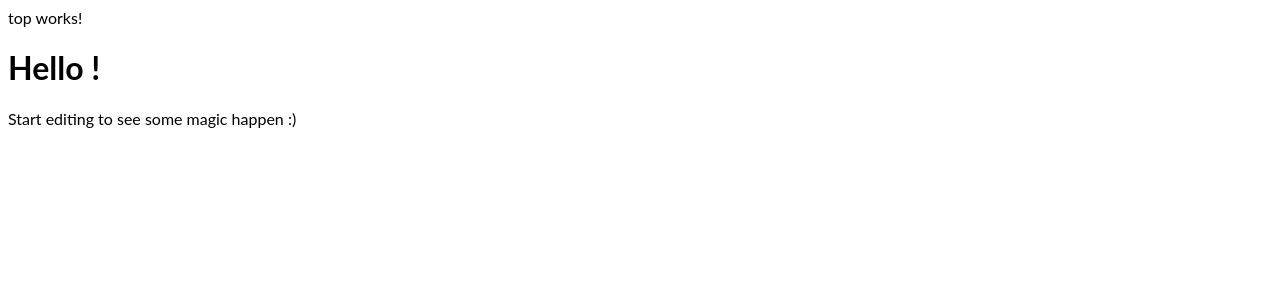
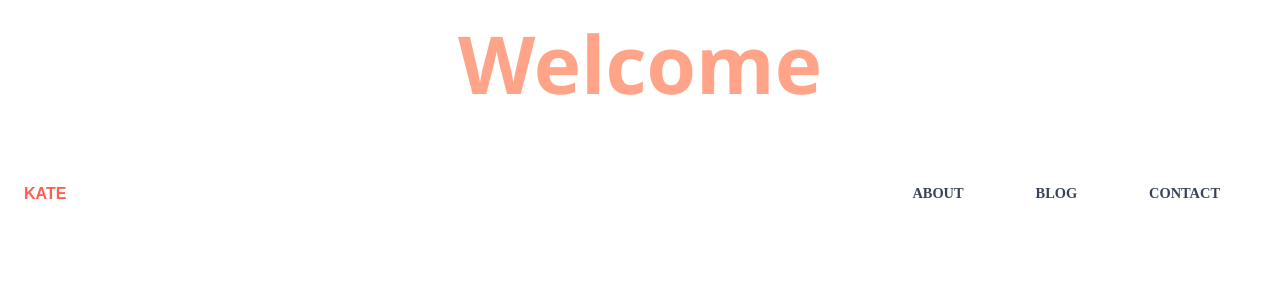
Before and after one commit to Kate-Malipse/angular-ivy, an Angular app: page / in a window 1280 px wide. Shown: the top 300 px of the page. Built offline with nearby package versions, Linux system fonts and the light colour scheme.

Commit message:
Modified top

```diff
--- a/src/app/app.component.html
+++ b/src/app/app.component.html
@@ -1,5 +1,9 @@
-<top></top>
-<hello name="{{ name }}"></hello>
-<p>
-  Start editing to see some magic happen :)
-</p>
+<!DOCTYPE html>
+<meta charset = "UTF-8">
+<html>
+  <body>
+    <div>
+      <top></top>
+    </div>
+  </body>
+</html>
--- a/src/app/app.component.ts
+++ b/src/app/app.component.ts
@@ -1,4 +1,4 @@
-import { Component, VERSION } from '@angular/core';
+import { Component } from '@angular/core';
 
 @Component({
   selector: 'my-app',
@@ -6,5 +6,5 @@ import { Component, VERSION } from '@angular/core';
   styleUrls: [ './app.component.css' ]
 })
 export class AppComponent  {
-  name = ''/*'Angular ' + VERSION.major;*/
+  name = ''
 }
--- a/src/app/app.module.ts
+++ b/src/app/app.module.ts
@@ -3,12 +3,11 @@ import { BrowserModule } from '@angular/platform-browser';
 import { FormsModule } from '@angular/forms';
 
 import { AppComponent } from './app.component';
-import { HelloComponent } from './hello.component';
 import { TopComponent } from './top/top.component';
 
 @NgModule({
   imports:      [ BrowserModule, FormsModule ],
-  declarations: [ AppComponent, HelloComponent, TopComponent ],
+  declarations: [ AppComponent,TopComponent ],
   bootstrap:    [ AppComponent ]
 })
 export class AppModule { }
--- a/src/app/hello.component.ts
+++ /dev/null
@@ -1,10 +0,0 @@
-import { Component, Input } from '@angular/core';
-
-@Component({
-  selector: 'hello',
-  template: `<h1>Hello {{name}}!</h1>`,
-  styles: [`h1 { font-family: Lato; }`]
-})
-export class HelloComponent  {
-  @Input() name: string;
-}
--- a/src/app/top/top.component.css
+++ b/src/app/top/top.component.css
@@ -1,21 +1,16 @@
 p {
   font-family: Lato;
+}
+
+.head-welcome {
+  color:#ffa488;
+  font-size: 40px;
+  text-align: center;
+  font-family: 'Segoe UI';
 }
 .text-focus-in {
 	-webkit-animation: text-focus-in 1s cubic-bezier(0.550, 0.085, 0.680, 0.530) both;
 	        animation: text-focus-in 1s cubic-bezier(0.550, 0.085, 0.680, 0.530) both;
-}
-@-webkit-keyframes text-focus-in {
-  0% {
-    -webkit-filter: blur(12px);
-            filter: blur(12px);
-    opacity: 0;
-  }
-  100% {
-    -webkit-filter: blur(0px);
-            filter: blur(0px);
-    opacity: 1;
-  }
 }
 @keyframes text-focus-in {
   0% {
@@ -29,3 +24,44 @@ p {
     opacity: 1;
   }
 }
+ul{
+margin:0;
+padding:0;
+}
+
+.top-menu{
+	background:#fff;
+}
+.top-menu h4{
+	font-family: 'Raleway', sans-serif;
+	color:#ff5e51;
+	float:left;
+	font-weight:900;
+	margin: 14px 0 0 0;
+}
+.top-menu ul{
+	float:right;
+	margin-bottom:0;
+}
+.top-menu ul li{
+	display:inline-block;
+}
+.top-menu ul li a{
+	text-decoration: none;
+	color: #364356;
+	margin:0 1.5em;
+	font-size: 0.9em;
+	padding: 1em;
+	display: block;
+	font-weight: 600;
+}
+.top-menu ul li a:hover{
+	color:#FF6D6B;
+}
+.top-menu a span{
+	width:20px;
+	height:20px;
+	background:url('../images/social.png') no-repeat 0px 0px;
+	display:inline-block;
+	vertical-align: middle;
+}
--- a/src/app/top/top.component.html
+++ b/src/app/top/top.component.html
@@ -1,3 +1,20 @@
-<p class = "text-focus-in">
-top works!
-</p>
+<html>
+  <body>
+
+    <header>
+      <div class = "head-welcome" id = "home-top">
+        <h1 class = "text-focus-in">Welcome</h1>
+      </div>
+    </header>
+
+    <div class ="top-menu">
+      <a href = "#home-top"><h4>KATE</h4></a>
+      			<span class="menu"> </span>
+						<ul>
+						<li><a href="#about">ABOUT</a></li>
+						<li><a href="#blog">BLOG</a></li>
+						<li><a href="#contact">CONTACT</a></li>
+						</ul>
+    </div>
+  </body>
+</html>
--- a/src/app/top/top.component.ts
+++ b/src/app/top/top.component.ts
@@ -6,5 +6,5 @@ import { Component } from '@angular/core';
   styleUrls: ['./top.component.css']
 })
 export class TopComponent {
-  title = 'NewApp';
+  title = 'Welcome';
 }
```
